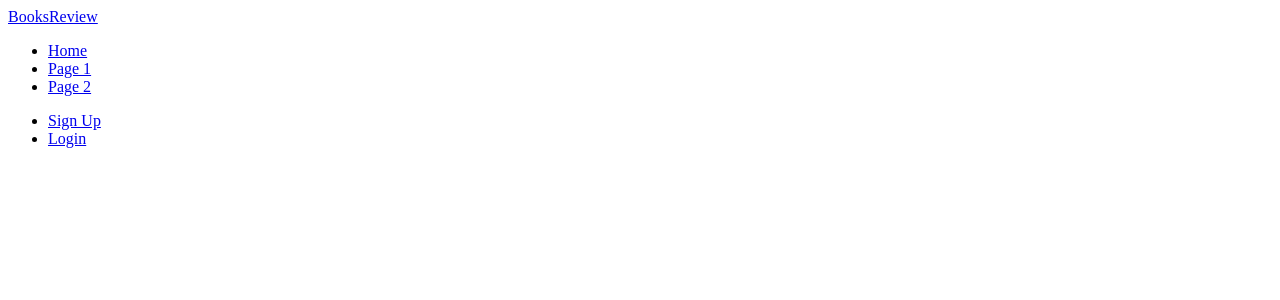
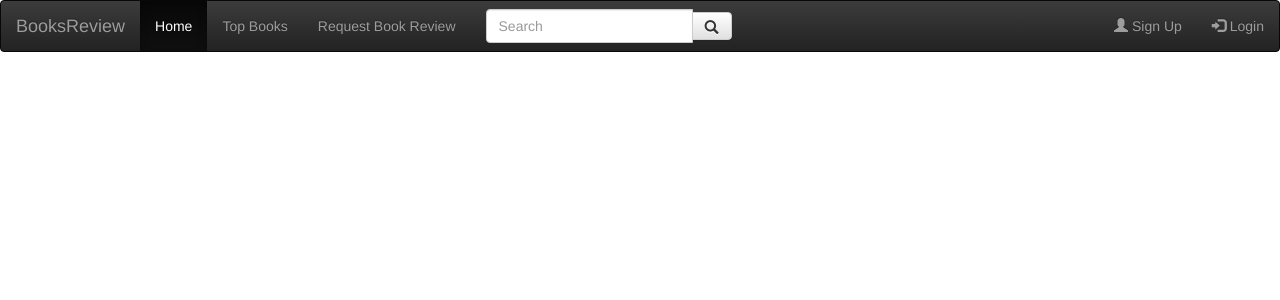
Before and after one commit to awp2017/BooksReviewApp, a Django app: template templates/BooksReviewApp/Menu.html in a window 1280 px wide. Shown: the top 300 px of the page. Run offline with Django 3.2, Linux system fonts and the light colour scheme; the template is opened without the code that fills it, so the values that code supplies are empty; some libraries are stand-ins or nearby versions.

Commit message:
NavBar Template

```diff
--- a/templates/BooksReviewApp/Menu.html
+++ b/templates/BooksReviewApp/Menu.html
@@ -1,3 +1,9 @@
+<html>
+    <head>
+        <link rel="stylesheet" href="//maxcdn.bootstrapcdn.com/bootstrap/3.2.0/css/bootstrap.min.css">
+        <link rel="stylesheet" href="//maxcdn.bootstrapcdn.com/bootstrap/3.2.0/css/bootstrap-theme.min.css">
+    </head>
+    <body>
         <nav class="navbar navbar-inverse">
           <div class="container-fluid">
             <div class="navbar-header">
@@ -5,12 +11,28 @@
             </div>
             <ul class="nav navbar-nav">
               <li class="active"><a href="#">Home</a></li>
-      <li><a href="#">Page 1</a></li>
-      <li><a href="#">Page 2</a></li>
+              <li><a href="#">Top Books</a></li>
+              <li><a href="#">Request Book Review</a></li>
             </ul>
+            <form class="navbar-form navbar-left" action="/Search.html">
+              <div class="input-group">
+                <input type="text" class="form-control" placeholder="Search">
+                    <div class="input-group-btn">
+                        <button class="btn btn-default" type="submit">
+                           <i class="glyphicon glyphicon-search"></i>
+                        </button>
+                    </div>
+              </div>
+            </form>
             <ul class="nav navbar-nav navbar-right">
               <li><a href="#"><span class="glyphicon glyphicon-user"></span> Sign Up</a></li>
               <li><a href="#"><span class="glyphicon glyphicon-log-in"></span> Login</a></li>
             </ul>
           </div>
         </nav>
+        <div>
+            {% block content %}
+            {% endblock %}
+        </div>
+    </body>
+</html>
```
Lines whose indentation alone changed are shown as unchanged.
